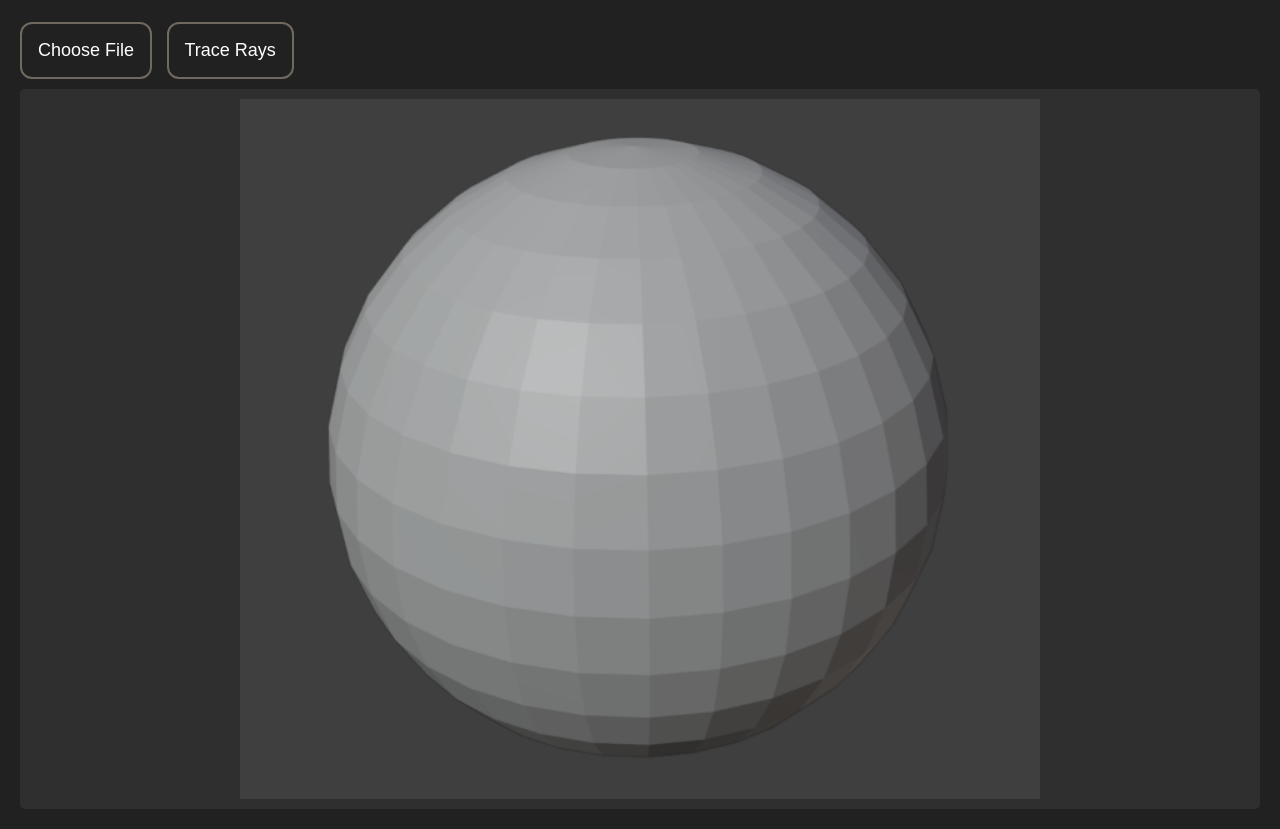
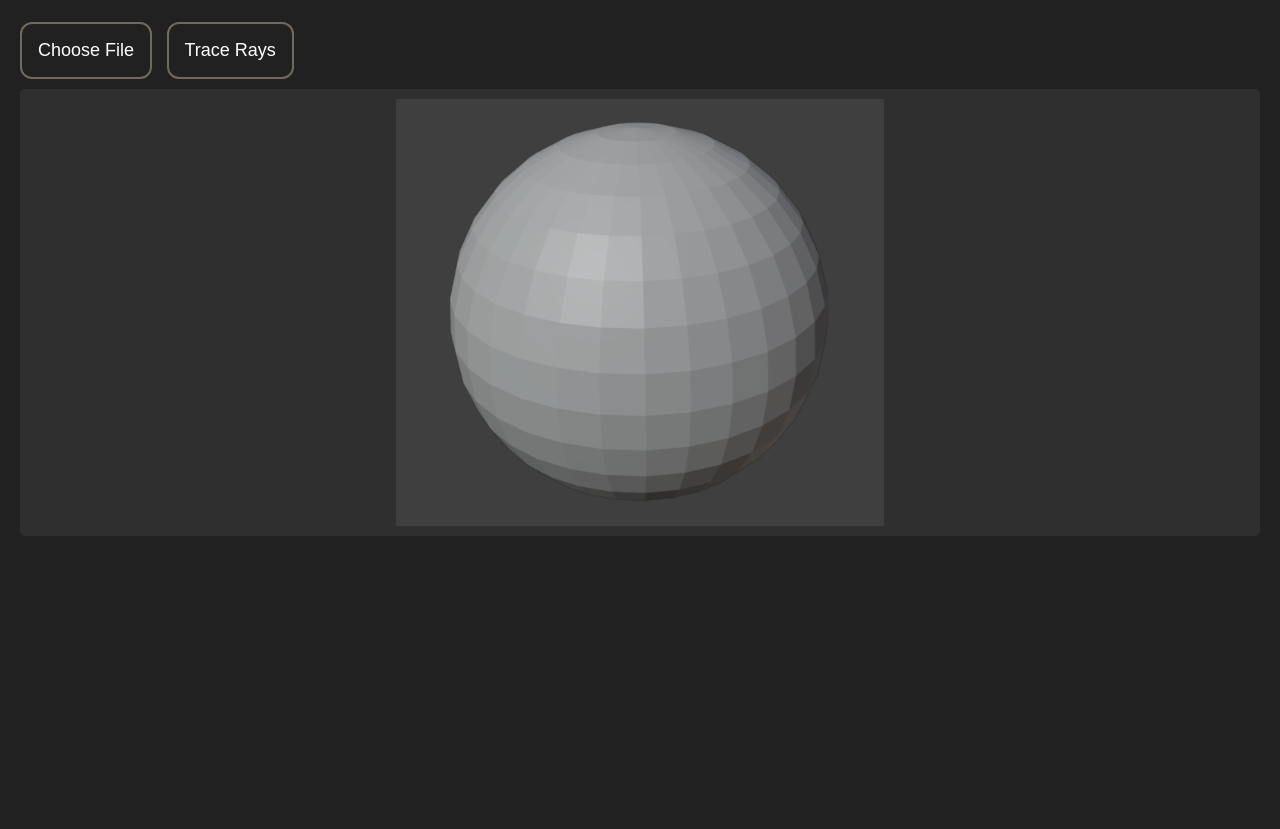
Before and after one commit to AdiB0012/Webpage_TR, a plain HTML site: page index.html in a window 1280 px wide. Shown: the part 68-897 px from the top of the page. After the commit the page ends 820 px from the top, so only its background shows below. Drawn offline with nearby package versions, Linux system fonts and the light colour scheme.

Commit message:
Add files via upload

```diff
--- a/index.html
+++ b/index.html
@@ -43,7 +43,7 @@
 
         <!-- Display area for the processed image -->
         <div id="renderedImageContainer" class="col-md-4">
-            <img src="origin.png" style="width: 800px; height: 100%;" class="img-fluid" alt="Responsive image">
+            <img src="origin.png" style="width: 40%; height: auto;" class="img-fluid" alt="Responsive image">
         </div>
     </div>
 
```
